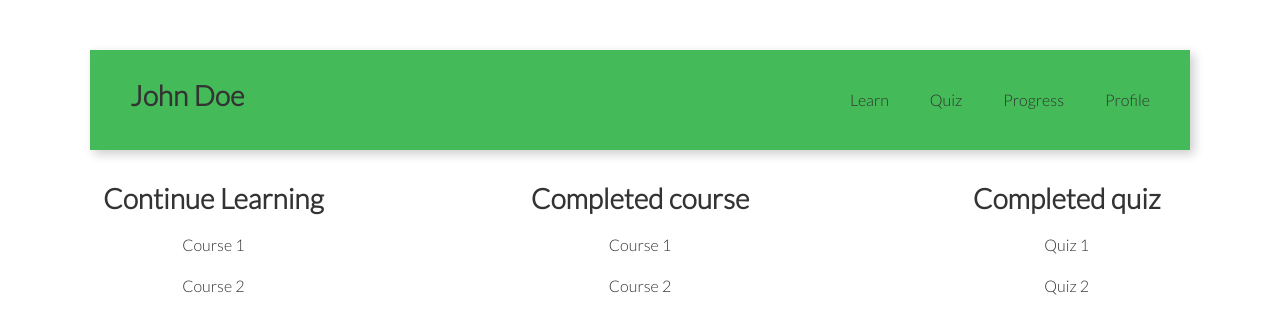
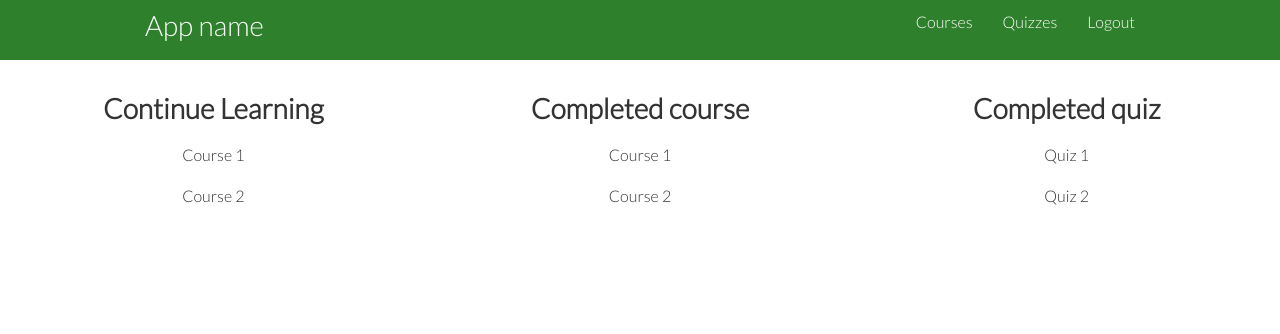
Before and after one commit to Aust1nNguyen/eco-entries, a Flask app: page /dashboard in a window 1280 px wide. Shown: the top 334 px of the page. Run offline with Flask 2, Linux system fonts and the light colour scheme; some libraries are stand-ins or nearby versions.

Commit message:
Updated Dashboard page

```diff
--- a/app/templates/dashboard.html
+++ b/app/templates/dashboard.html
@@ -1,19 +1,18 @@
 {% extends "base.html" %}
 
 {% block content %}
-    <div class="userbar">
-        <div class="container flex">
-            <div class="user">
-                <h3><b>John Doe</b></h3>
-            </div>
-            <div class="menu">
-                    <a href="course">Learn</a>
-                    <a href="quiz">Quiz</a>
-                    <a href="progress">Progress</a>
-                    <a href="">Profile</a>
-            </div>
-        </div>
-    </div>
+<div class="navbar">
+    <div class="container flex">
+        <h3 class="logo"><a href="/index">App name</a></h3>
+        <nav>
+            <ul>
+                <li><a href="{{ url_for('content') }}">Courses</a></li>
+                <li><a href="{{ url_for('quiz') }}">Quizzes</a></li>
+                <li><a href="{{ url_for('logout') }}">Logout</a></li>
+            </ul>
+        </nav>
+   </div>
+</div>
 
     <div class="cards">
         <div class="card-single">
```
